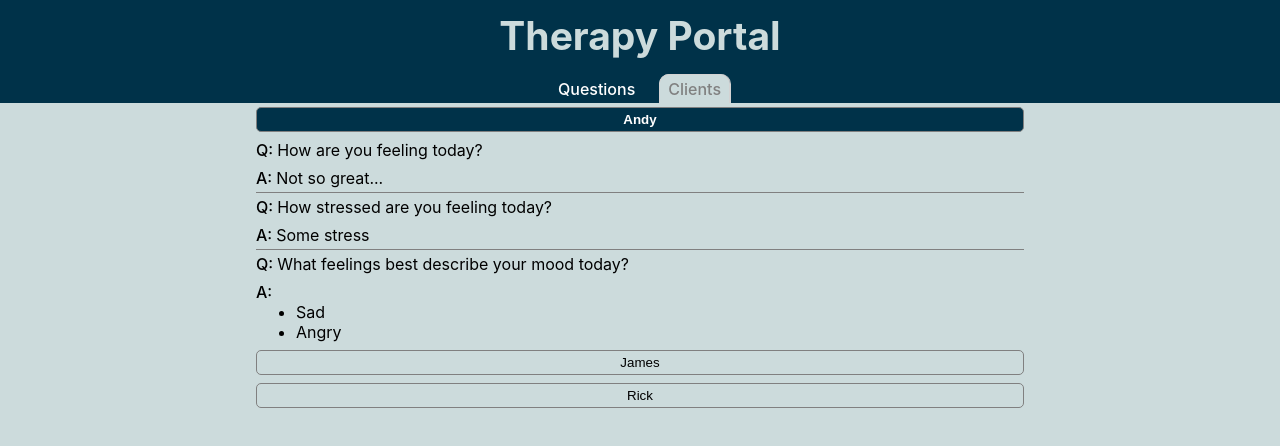
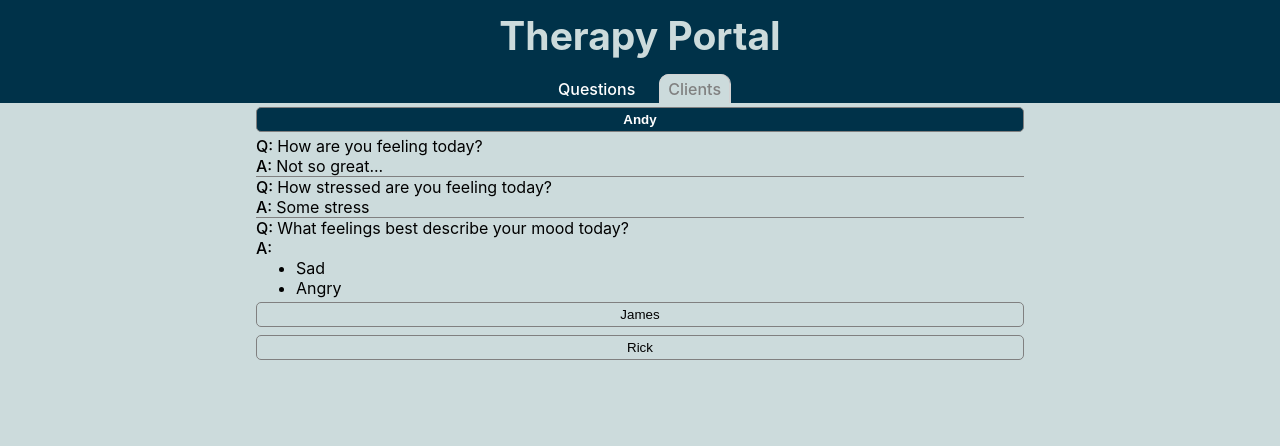
Before and after one commit to LimbicAI/code-challenge, a React (Create React App) app: page /clients in a window 1280 px wide. Both pictures are taken after a click on the button "Andy". Shown: the top 446 px of the page. Built offline with nearby package versions, Linux system fonts and the light colour scheme.

Commit message:
test: add basic tests for ClientsList

```diff
--- a/src/components/ClientsList/ClientsList.js
+++ b/src/components/ClientsList/ClientsList.js
@@ -27,6 +27,7 @@ const QuestionsList = () => {
 					>
 						{client.name}
 					</button>
+					{showQuestions[index] && (
 						<div
 							className={clsx(styles.clientQuestions, {
 								[styles.showQuestions]: showQuestions[index]
@@ -37,11 +38,11 @@ const QuestionsList = () => {
 									className={styles.questionsAnswers}
 									key={client.name + question.q}
 								>
-								<p>
+									<div>
 										<span className={styles.label}>Q:</span>
 										{question.q}
-								</p>
-								<p
+									</div>
+									<div
 										className={clsx({
 											[styles.answerText]:
 												typeof question.a === 'string',
@@ -50,21 +51,24 @@ const QuestionsList = () => {
 										})}
 									>
 										<span className={styles.label}>A:</span>
-									<div>
 										{typeof question.a !== 'string' ? (
 											<ul className={styles.list}>
 												{question.a.map(choice => (
-													<li>{choice}</li>
+													<li
+														key={`${choice}_${client.name}`}
+													>
+														{choice}
+													</li>
 												))}
 											</ul>
 										) : (
 											question.a
 										)}
 									</div>
-								</p>
 								</div>
 							))}
 						</div>
+					)}
 				</React.Fragment>
 			))}
 		</div>
--- a/src/components/ClientsList/styles.module.css
+++ b/src/components/ClientsList/styles.module.css
@@ -24,14 +24,14 @@
 }
 
 .clientQuestions {
-	transform: scaleY(0);
-	height: 0;
+	/* transform: scaleY(0); */
+	/* height: 0; */
 	opacity: 0;
 	flex-flow: column;
 	width: 90%;
 }
 
-.clientQuestions div:not(:last-child) {
+.clientQuestions > div:not(:last-child) {
 	border-bottom: 1px solid gray;
 }
 
@@ -94,7 +94,7 @@
 	align-items: center;
 }
 
-.questionsAnswers > p {
+.questionsAnswers > div {
 	text-align: left;
 	width: 100%;
 }
```
Also changed, not shown: 2 other files (tests, documents, lock files or other folders). Lines whose indentation alone changed are shown as unchanged.
